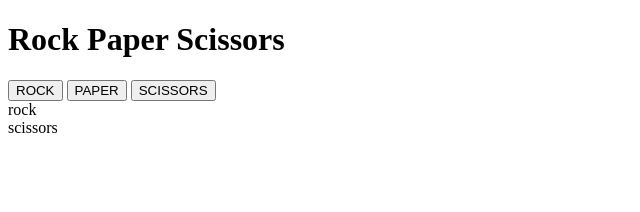
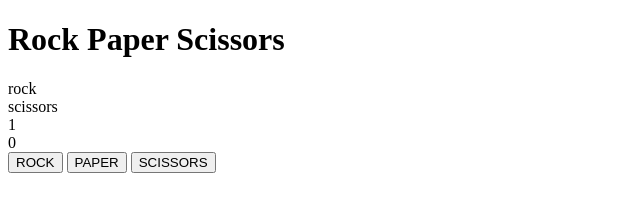
Before and after one commit to EliCodes-UX/TOP-rps-project, a plain HTML site: page index.html in a window 1280 px wide. Both pictures are taken after a click on the button "ROCK". Shown: the whole page, without its empty margins (0-640 px from the left). Drawn offline with Linux system fonts and the light colour scheme.

Commit message:
added most of the game play to the javascript

```diff
--- a/index.html
+++ b/index.html
@@ -9,18 +9,18 @@
   </head>
   <body>
     <h1>Rock Paper Scissors</h1>
+    <div class="user-choice-display"></div>
+    <div class="computer-choice-display"></div>
+    <div class="scores">
+      <div class="user-score"></div>
+      <div class="computer-score"></div>
+    </div>
     <div class="game-container">
       <div class="choices">
         <button id="rock" class="user-choice">ROCK</button>
         <button id="paper" class="user-choice">PAPER</button>
         <button id="scissors" class="user-choice">SCISSORS</button>
       </div>
-      <div class="user-choice-display"></div>
-      <div class="computer-choice-display"></div>
-      <div class="scores">
-        <div class="user-score"></div>
-        <div class="computer-score"></div>
-      </div>
     </div>
   </body>
 </html>
--- a/main.js
+++ b/main.js
@@ -1,9 +1,12 @@
 const computerChoice = document.querySelector('.computer-choice-display');
-const userChoices = document.querySelectorAll('.user-choice');
+const playerSelection = document.querySelectorAll('.user-choice');
 const userDisplay = document.querySelector('.user-choice-display');
-console.log(userChoices);
+const userScoreDisplay = document.querySelector('.user-score');
+const computerScoreDisplay = document.querySelector('.computer-score');
 
-// create computer input with math random
+let userScore = 0;
+let computerScore = 0;
+
 function getComputerSelection() {
   let pick = ['rock', 'paper', 'scissors'];
   let random = pick[Math.floor(Math.random() * pick.length)];
@@ -12,17 +15,45 @@ function getComputerSelection() {
   return random;
 }
 
-// create player input with using the buttons
-
-userChoices.forEach(userChoice => {
+playerSelection.forEach(userChoice => {
   userChoice.addEventListener('click', function (e) {
     choice = e.target.id;
     userDisplay.innerHTML = choice;
     console.log(choice);
-    getComputerSelection();
+    let computerSelection = getComputerSelection();
+    playRound(choice, computerSelection);
   });
 });
 
-// create function to play a round using buttons reaction
-// use round result to decide where the next letter goes
+function playRound(playerSelection, computerSelection) {
+  let roundWinner;
+
+  if (playerSelection === computerSelection) {
+    roundWinner = 'tie';
+  } else if (
+    (playerSelection === 'rock' && computerSelection === 'scissors') ||
+    (playerSelection === 'scissors' && computerSelection === 'paper') ||
+    (playerSelection === 'paper' && computerSelection === 'rock')
+  ) {
+    roundWinner = 'player';
+  } else {
+    roundWinner = 'computer';
+  }
+
+  // Update scores based on the round winner
+  if (roundWinner === 'player') {
+    userScore++;
+  } else if (roundWinner === 'computer') {
+    computerScore++;
+  }
+
+  // Update score display
+  userScoreDisplay.innerHTML = userScore;
+  computerScoreDisplay.innerHTML = computerScore;
+
+  console.log(roundWinner);
+}
+
+console.log(playerSelection.id);
+
 // end game after the 5th letter gets added to loser
```
